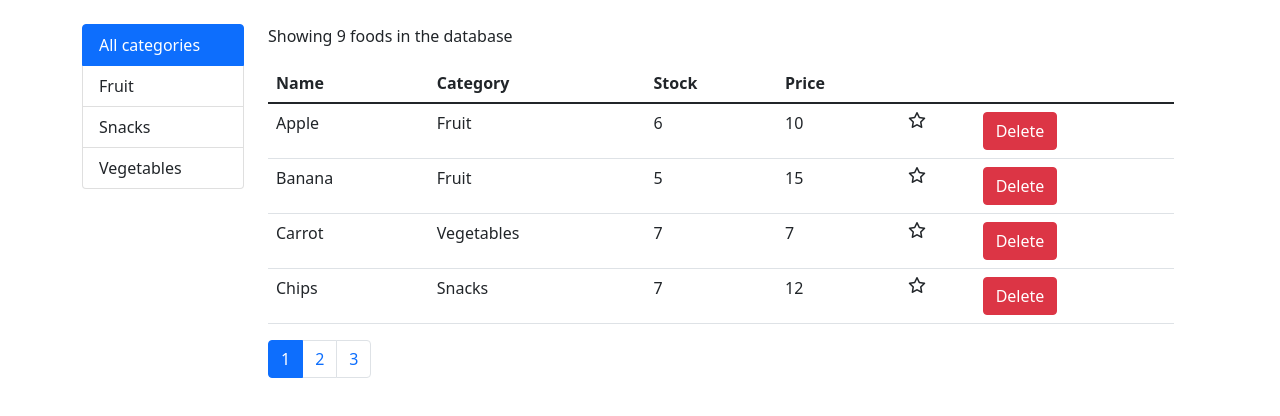
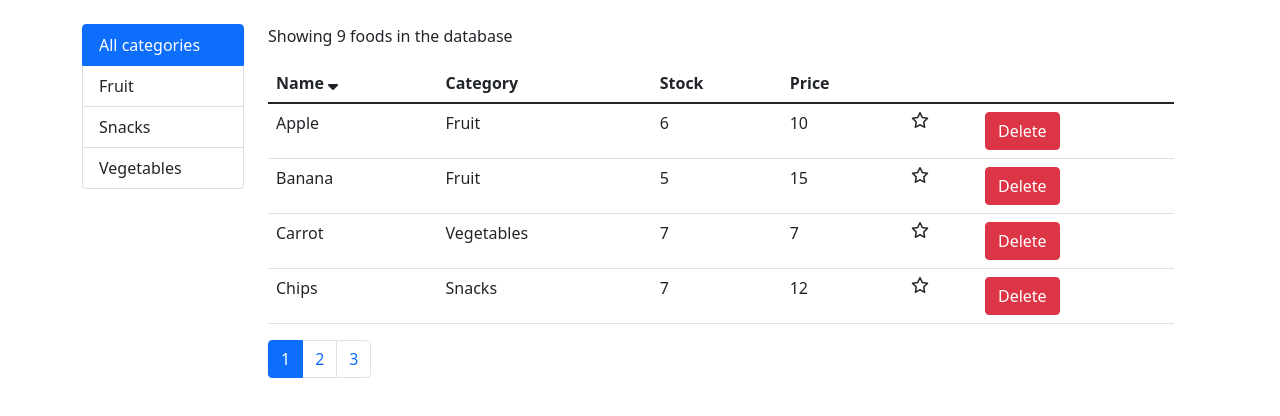
Before and after one commit to MissJL/intensive-food, a React (Create React App) app: page / in a window 1280 px wide. Shown: the top 416 px of the page. Built offline with nearby package versions, Linux system fonts and the light colour scheme.

Commit message:
broke out Table to it's own component

```diff
--- /dev/null
+++ b/src/Components/Common/Table.jsx
@@ -0,0 +1,14 @@
+import React from "react";
+import TableHeader from "./TableHeader";
+import TableBody from "./TableBody";
+
+function Table({ data, onSort, sortColumn, columns }) {
+  return (
+    <table className="table">
+      <TableHeader columns={columns} onSort={onSort} sortColumn={sortColumn} />
+      <TableBody data={data} columns={columns} />
+    </table>
+  );
+}
+
+export default Table;
--- a/src/Components/Common/TableHeader.jsx
+++ b/src/Components/Common/TableHeader.jsx
@@ -12,6 +12,14 @@ class TableHeader extends Component {
     this.props.onSort(sortColumn); //raise event för att uppdatera state:t högre upp
   };
 
+  renderSortIcon(column) {
+    const { sortColumn } = this.props;
+    if (sortColumn.path !== column.path) return null;
+    if (sortColumn.order === "asc")
+      return <i className="fa-solid fa-sort-down"></i>;
+    return <i class="fa-solid fa-sort-up"></i>;
+  }
+
   render() {
     return (
       <thead>
@@ -22,7 +30,7 @@ class TableHeader extends Component {
               style={{ cursor: "pointer" }}
               onClick={() => this.raiseSort(column.path)}
             >
-              {column.label}
+              {column.label} {this.renderSortIcon(column)}
             </th>
           ))}
         </tr>
--- a/src/Components/FoodsTable.jsx
+++ b/src/Components/FoodsTable.jsx
@@ -1,6 +1,5 @@
 import React, { Component } from "react";
-import TableBody from "./Common/TableBody";
-import TableHeader from "./Common/TableHeader";
+import Table from "./Common/Table";
 import Favorite from "./Common/Favorite";
 
 class FoodsTable extends Component {
@@ -33,16 +32,14 @@ class FoodsTable extends Component {
   ];
 
   render() {
-    const { foods, onSort, sortColumn } = this.props;
+    const { onSort, foods, sortColumn } = this.props;
     return (
-      <table className="table">
-        <TableHeader
-          columns={this.columns}
-          onSort={onSort}
-          sortColumn={sortColumn}
-        />
-        <TableBody data={foods} columns={this.columns} />
-      </table>
+      <Table
+        data={foods}
+        columns={this.columns}
+        sortColumn={sortColumn}
+        onSort={onSort}
+      />
     );
   }
 }
```
